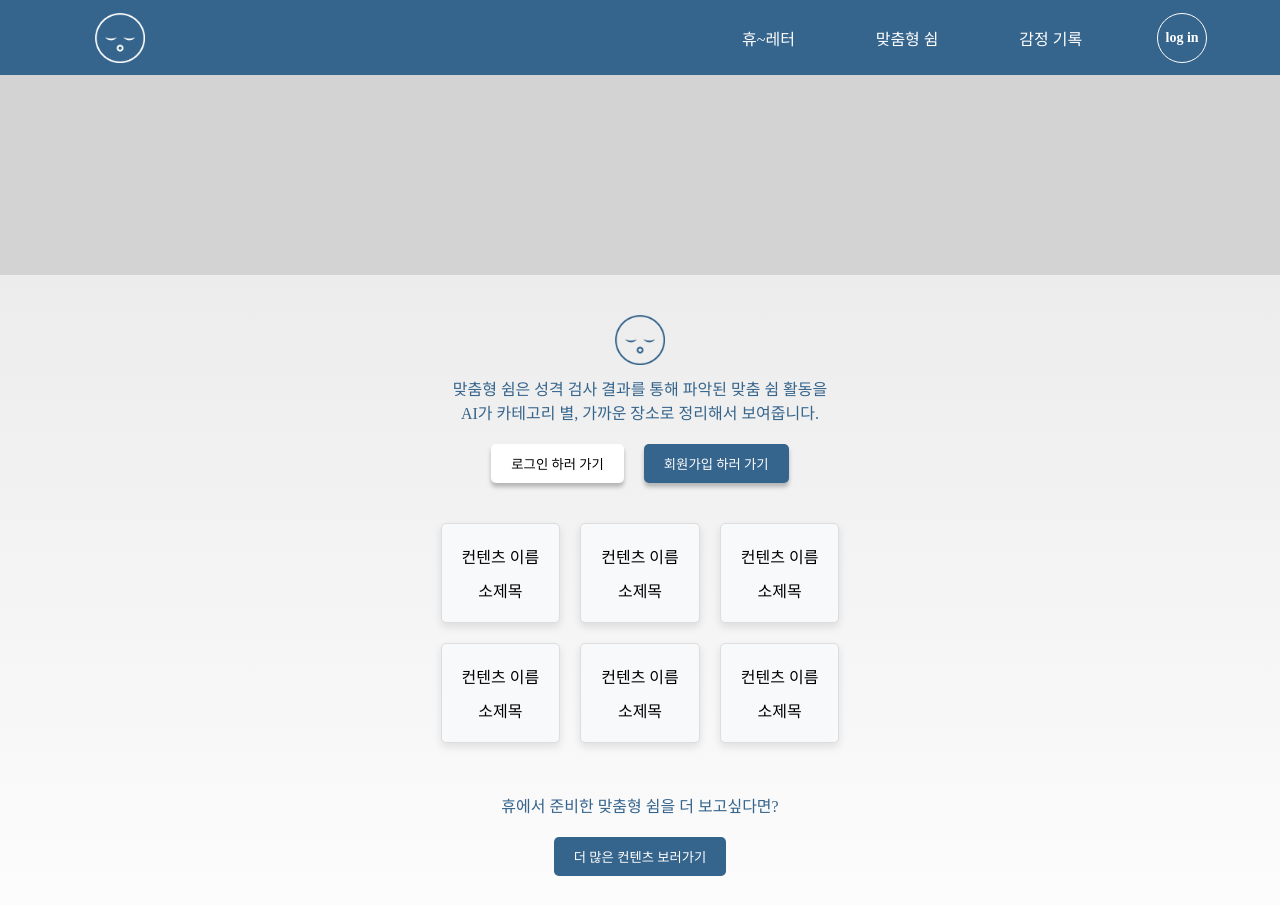
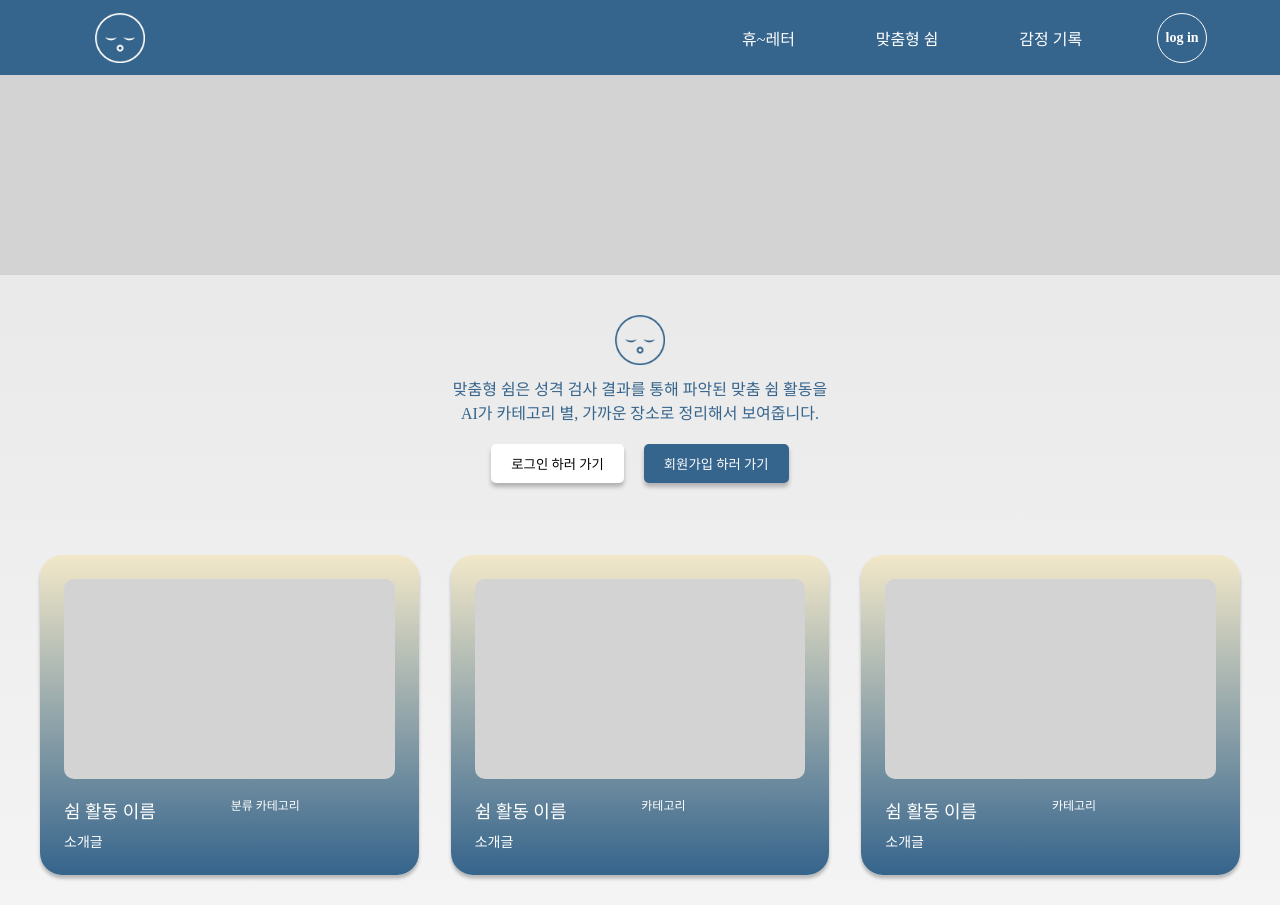
Before and after one commit to Serengeti-HYU/Hyu_frontend, a React (Create React App) app: page /noLoginmain in a window 1280 px wide. Shown: the top 905 px of the page. Built offline with nearby package versions, Linux system fonts and the light colour scheme; a web font is replaced by a local one.

Commit message:
feat: NoLoginMain 페이지 완성

```diff
--- a/src/pages/Main/NoLoginMain.jsx
+++ b/src/pages/Main/NoLoginMain.jsx
@@ -1,5 +1,5 @@
 import React from "react";
-import styled from "styled-components";
+import styled, { ThemeProvider } from "styled-components";
 import { useNavigate } from "react-router-dom";
 import Footer from "../../components/footer";
 import NoLoginHeader from "../../components/NoLoginHeader";
@@ -12,7 +12,7 @@ const Container = styled.div`
 `;
 
 const HeaderPlaceholder = styled.div`
-  height: 12.5rem; /* Adjust according to the actual header height */
+  height: 12.5rem;
   background: #d3d3d3;
   margin-bottom: 1.25rem;
 `;
@@ -33,6 +33,14 @@ const Title = styled.h1`
   text-align: center;
 `;
 
+const Title2 = styled.h1`
+  color: #35648c;
+  font-size: 20px;
+  font-style: normal;
+  font-weight: 500;
+  line-height: normal;
+`;
+
 const ButtonContainer = styled.div`
   display: flex;
   gap: 1.25rem;
@@ -44,53 +52,84 @@ const Button = styled.button`
   color: ${(props) => (props.primary ? "white" : "#000")};
   border: none;
   padding: 0.625rem 1.25rem;
-  border-radius: ${(props) => (props.primary ? "0.3125rem" : "0.3125rem")};
+  border-radius: 0.3125rem;
   cursor: pointer;
   font-size: ${(props) => props.theme.fontSize.medium};
   box-shadow: 0rem 0.25rem 0.25rem 0rem rgba(0, 0, 0, 0.25);
 `;
 
-const GridContainer = styled.div`
+const Cards = styled.div`
   display: grid;
   grid-template-columns: repeat(3, 1fr);
-  gap: 1.25rem;
-  margin-bottom: 2.5rem;
+  gap: 2rem;
+  margin-top: 2rem;
+  width: 100%;
+  max-width: 1200px;
 `;
 
 const Card = styled.div`
-  background: #f8f9fa;
-  border: 0.0625rem solid #ddd;
-  border-radius: 0.3125rem;
-  padding: 1.25rem;
-  text-align: center;
-  box-shadow: 0rem 0.25rem 0.5rem rgba(0, 0, 0, 0.1);
+  border-radius: 21.973px;
+  background: linear-gradient(180deg, #f2e8c9 0%, #35648c 100%);
+  box-shadow: 0px 3.516px 3.516px 0px rgba(0, 0, 0, 0.25);
+  padding: 1.5rem;
+  text-align: left;
 `;
 
-const CardTitle = styled.div`
-  font-size: ${(props) => props.theme.fontSize.medium};
-  margin-bottom: 0.625rem;
-  color: ${(props) => props.theme.color.darkGray};
+const CardImage = styled.div`
+  width: 100%;
+  height: 200px;
+  background: lightgray;
+  border-radius: 10px;
+  margin-bottom: 1rem;
 `;
 
-const CardContent = styled.div`
-  font-size: ${(props) => props.theme.fontSize.small};
-  color: ${(props) => props.theme.color.lightGray};
+const CardTitle = styled.h3`
+  color: #fff;
+  font-size: 18px;
+  font-weight: 500;
+  margin-bottom: 0.5rem;
+`;
+
+const CardDescription = styled.span`
+  color: #fff;
+  font-size: 14px;
+  font-weight: 400;
+`;
+
+const CardCategory = styled.span`
+  color: #fff;
+  font-size: 12px;
+  font-weight: 300;
+  position: absolute;
+  margin-top: -2.2rem;
+  margin-left: 8rem;
+  text-align: right;
 `;
 
 const ViewMoreContainer = styled.div`
   text-align: center;
   margin-bottom: 1.25rem;
+  margin-top: 7.25rem;
 `;
 
 const ViewMoreButton = styled.button`
-  background-color: #35648C;
+  background-color: #35648c;
   color: white;
   border: none;
   padding: 0.625rem 1.25rem;
   border-radius: 0.3125rem;
   cursor: pointer;
-  font-size: ${(props) => props.theme.fontSize.medium};
+  font-size: ${(props) => props.theme.fontSize.Large};
 `;
+
+const cardData = [
+  { title: "쉼 활동 이름", description: "소개글", category: "분류 카테고리" },
+  { title: "쉼 활동 이름", description: "소개글", category: "카테고리" },
+  { title: "쉼 활동 이름", description: "소개글", category: "카테고리" },
+  { title: "쉼 활동 이름", description: "소개글", category: "카테고리" },
+  { title: "쉼 활동 이름", description: "소개글", category: "카테고리" },
+  { title: "쉼 활동 이름", description: "소개글", category: "카테고리" },
+];
 
 const NoLoginMain = () => {
   const navigate = useNavigate();
@@ -107,7 +146,8 @@ const NoLoginMain = () => {
           id="logo"
         />
         <Title>
-          맞춤형 쉼은 성격 검사 결과를 통해 파악된 맞춤 쉼 활동을<br />
+          맞춤형 쉼은 성격 검사 결과를 통해 파악된 맞춤 쉼 활동을
+          <br />
           AI가 카테고리 별, 가까운 장소로 정리해서 보여줍니다.
         </Title>
         <ButtonContainer>
@@ -116,20 +156,20 @@ const NoLoginMain = () => {
             회원가입 하러 가기
           </Button>
         </ButtonContainer>
-        <GridContainer>
-          {Array(6)
-            .fill(0)
-            .map((_, index) => (
-              <Card key={index}>
-                <CardTitle>컨텐츠 이름</CardTitle>
-                <CardContent>소제목</CardContent>
-              </Card>
-            ))}
-        </GridContainer>
+
+        <Cards>
+          {cardData.map((card, index) => (
+            <Card key={index}>
+              <CardImage />
+              <CardTitle>{card.title}</CardTitle>
+              <CardDescription>{card.description}</CardDescription>
+              <CardCategory>{card.category}</CardCategory>
+            </Card>
+          ))}
+        </Cards>
+
         <ViewMoreContainer>
-        <Title>
-        휴에서 준비한 맞춤형 쉼을 더 보고싶다면?
-        </Title>
+          <Title2>휴에서 준비한 맞춤형 쉼을 더 보고싶다면?</Title2>
           <ViewMoreButton onClick={() => navigate("/more")}>
             더 많은 컨텐츠 보러가기
           </ViewMoreButton>
```
